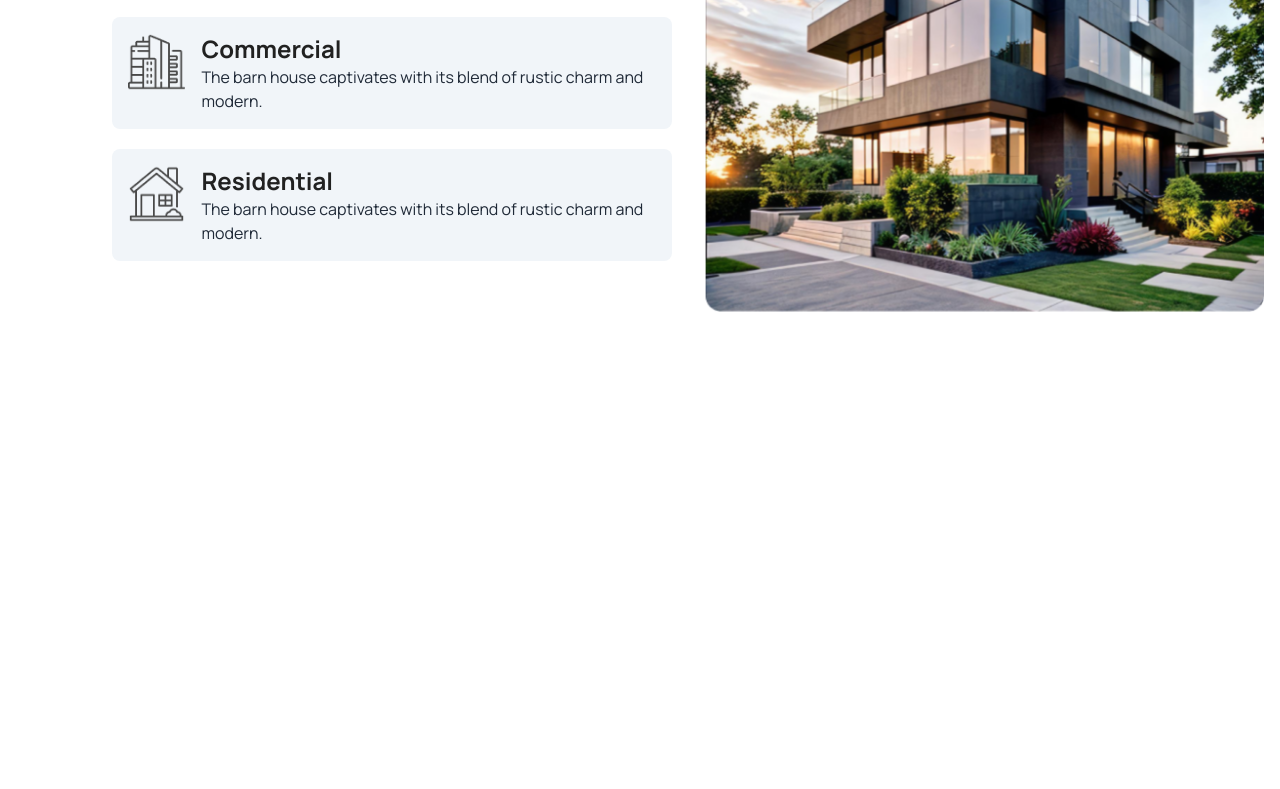
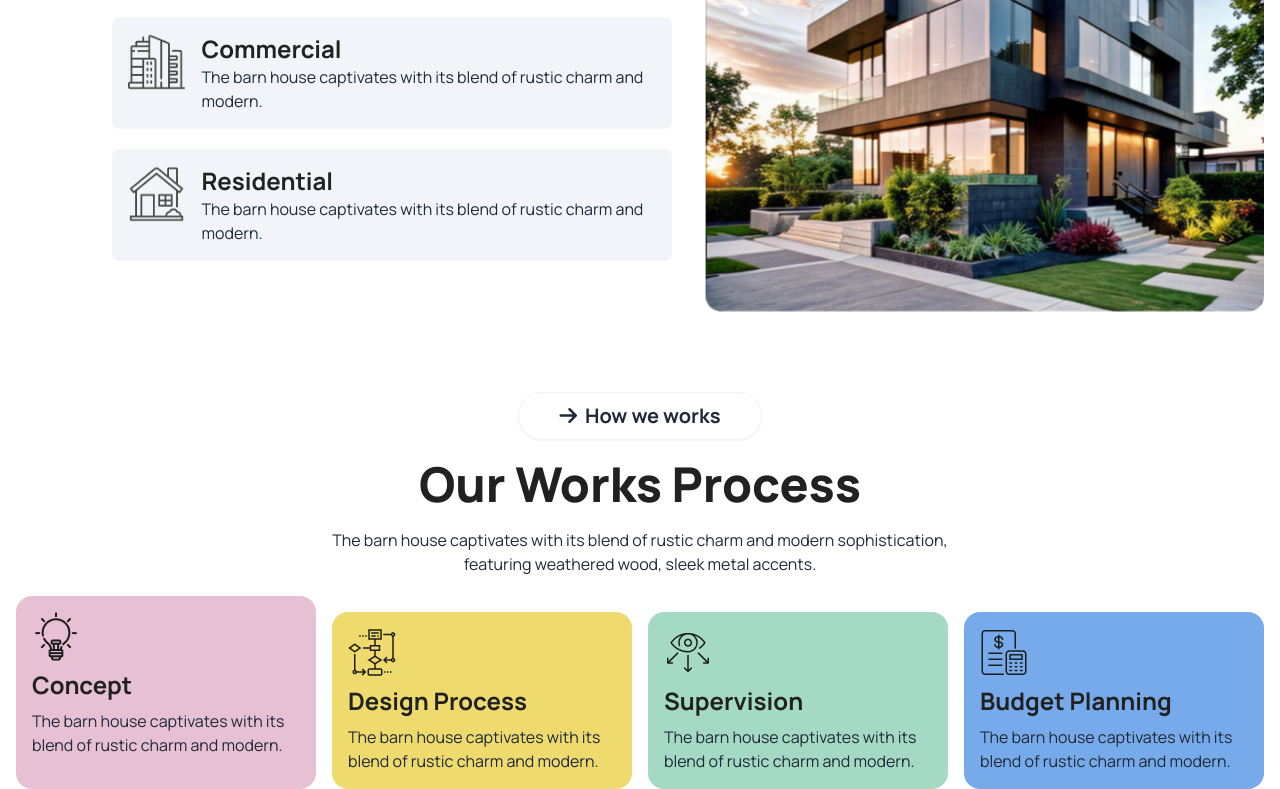
Before and after one commit to AnikDasJoy/B10-Assignment-03, a plain HTML site: page index.html in a window 1280 px wide. Shown: the part 1131-1920 px from the top of the page. Before the commit the page ends 1523 px from the top, so only its background shows below. Drawn offline with nearby package versions, Linux system fonts and the light colour scheme.

Commit message:
Works Process section added

```diff
--- a/index.html
+++ b/index.html
@@ -34,6 +34,10 @@
                         "color": 'rgb(33, 33, 33)',
                         "color2": 'rgba(171, 239, 95, 0.5)',
                         "liveable": 'rgb(255, 255, 255)',
+                        "concept": 'rgb(231, 193, 211)',
+                        "budget": 'rgb(119, 170, 234)',
+                        "Supervision": 'rgb(164, 218, 195)',
+                        "DesignProcess": 'rgb(239, 218, 110)',
                     }
                 }
             }
@@ -157,9 +161,39 @@
             </div>
         </section>
 
-        <!-- liveable spaces section -->
-        <section>
+        <!--  Works Process section -->
+        <section class="text-center space-y-5 px-4 ">
+            <a class="btn bg-liveable rounded-full text-xl font-bold px-10 justify-center items-center"><i
+                    class="fa-solid fa-arrow-right"></i>How we works</a>
+            <h1 class="text-4xl lg:text-5xl font-extrabold text-color">Our Works Process</h1>
+            <p>The barn house captivates with its blend of rustic charm and modern sophistication,<br>featuring
+                weathered
+                wood, sleek metal accents.</p>
 
+            <div class="grid grid-cols-1 lg:grid-cols-4 space-y-4 gap-4 ">
+                <div class="text-left space-y-2 px-4 py-4 rounded-2xl bg-concept">
+                    <img src="./assets/concept.png" alt="">
+                    <h6 class="text-2xl font-bold text-color">Concept</h6>
+                    <p>The barn house captivates with its blend of rustic charm and modern.</p>
+                </div>
+                <div class="text-left space-y-2 px-4 py-4 rounded-2xl bg-DesignProcess">
+                    <img src="./assets/flow-chart.png" alt="">
+                    <h6 class="text-2xl font-bold text-color">Design Process</h6>
+                    <p>The barn house captivates with its blend of rustic charm and modern.</p>
+                </div>
+
+                <div class="text-left space-y-2 px-4 py-4 rounded-2xl bg-Supervision">
+                    <img src="./assets/vision.png" alt="">
+                    <h6 class="text-2xl font-bold text-color">Supervision</h6>
+                    <p>The barn house captivates with its blend of rustic charm and modern.</p>
+                </div>
+
+                <div class="text-left space-y-2 px-4 py-4 rounded-2xl gap-4 bg-budget">
+                    <img src="./assets/budget-planning.png" alt="">
+                    <h6 class="text-2xl font-bold text-color">Budget Planning</h6>
+                    <p>The barn house captivates with its blend of rustic charm and modern.</p>
+                </div>
+            </div>
         </section>
     </main>
 </body>
```
